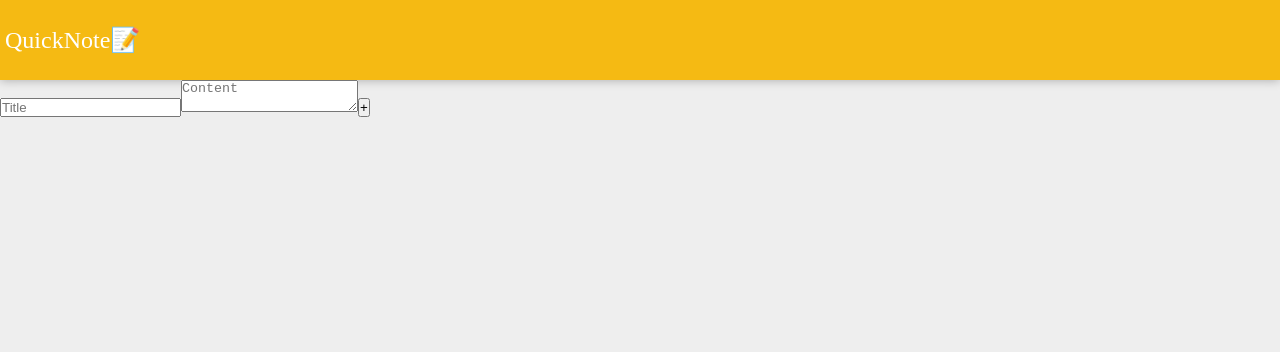
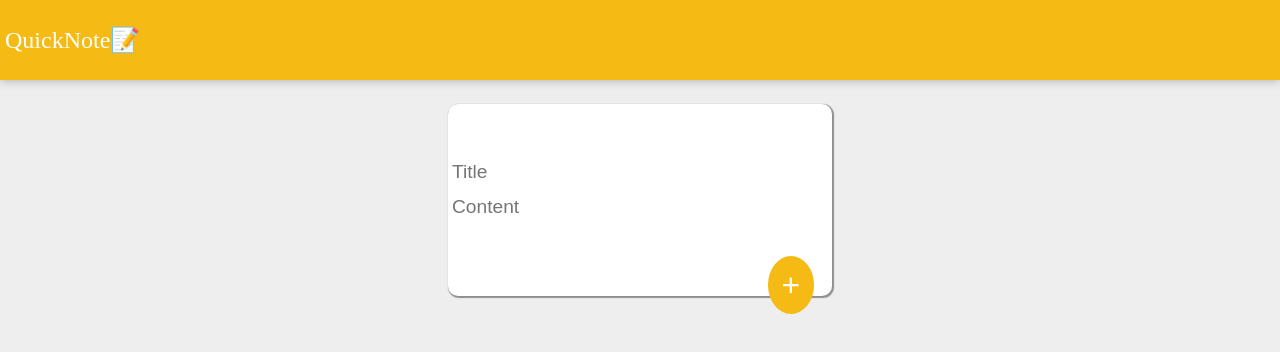
Before and after one commit to saishmungase/Quick-Note, a React (Vite) app: page / in a window 1280 px wide. Shown: the top 352 px of the page. Built offline with nearby package versions, Linux system fonts and the light colour scheme.

Commit message:
AddData-style-added-index.css

```diff
--- a/src/index.css
+++ b/src/index.css
@@ -39,3 +39,54 @@ header h2{
   font-weight: 200;
   margin-left: 5px;
 }
+
+.add-data{
+  height: 30%;
+  width: 100%;
+  display: flex;
+  align-items: center;
+  justify-content: center;
+}
+
+.add-data form{
+  height: 80%;
+  width: 30%;
+  border-radius: 10px;
+  background: #fff;
+  box-shadow: 1px 1px 1px 1px rgba(0, 0, 0, 0.399);
+}
+
+form{
+  position: relative;
+  display: flex;
+  align-items: center;
+  justify-content: center;
+  flex-direction: column;
+  gap: 5px;
+}
+
+
+form input,
+form textarea {
+  width: 100%;
+  border: none;
+  padding: 4px;
+  outline: none;
+  font-size: 1.2em;
+  font-family: inherit;
+  resize: none;
+}
+
+form button{
+  background-color: #f5ba13;
+  position: absolute;
+  right: 18px;
+  bottom: -18px;
+  height: 30%;
+  width: 12%;
+  border-radius: 50%;
+  border: none;
+  font-size: 2rem;
+  font-weight: 100;
+  color: #fff;
+}
```
